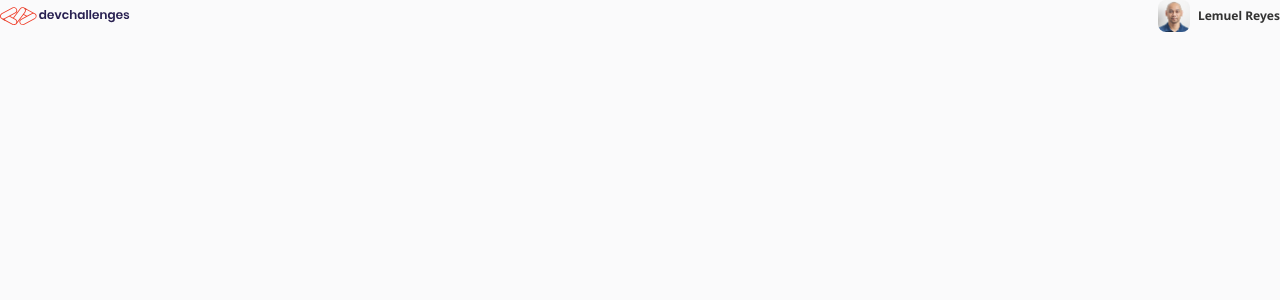
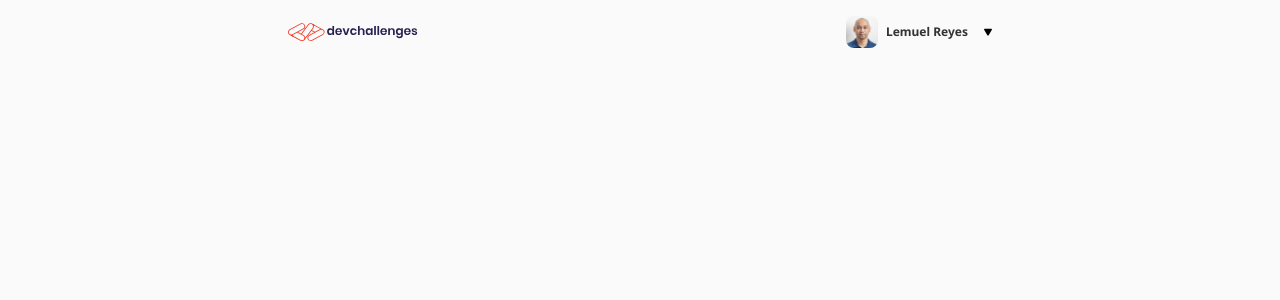
Before and after one commit to lemreyes/photo_app, a Next.js app: page /Profile/1 in a window 1280 px wide. Shown: the top 300 px of the page. Built offline with nearby package versions, Linux system fonts and the light colour scheme.

Commit message:
Add triangle icon for profile nav dropdown

```diff
--- a/src/app/Profile/[slug]/Components/ProfileHeader.tsx
+++ b/src/app/Profile/[slug]/Components/ProfileHeader.tsx
@@ -4,7 +4,7 @@ import ProfileNav from "./ProfileNav";
 
 export default function ProfileHeader() {
     return (
-        <header className="flex justify-between">
+        <header className="flex justify-between px-72 pt-4">
             <Logo />
             <ProfileNav />
         </header>
--- a/src/app/Profile/[slug]/Components/ProfileNav.tsx
+++ b/src/app/Profile/[slug]/Components/ProfileNav.tsx
@@ -1,6 +1,7 @@
 import React from "react";
 import Image from "next/image";
 import placeholder from "../../../../../public/profile_placeholder.jpg";
+import triangle_icon from "../../../../../public/triangle_icon.svg";
 
 export default function ProfileNav() {
   return (
@@ -11,6 +12,7 @@ export default function ProfileNav() {
         className="w-8 h-8 rounded-lg"
       />
       <p className="ml-2 text-xs font-bold text-[#333333]">Lemuel Reyes</p>
+      <Image src={triangle_icon} alt="Click down" className="w-2 h-2 ml-4 rotate-180" />
     </div>
   );
 }
--- a/src/app/Profile/[slug]/page.tsx
+++ b/src/app/Profile/[slug]/page.tsx
@@ -6,7 +6,7 @@ const noto_sans = Noto_Sans({ weight: ["400", "600", "700"], subsets: ["latin"]
 
 export default function Profile() {
   return (
-    <div className={`${noto_sans.className} px-18`}>
+    <div className={`${noto_sans.className} px-18 flex flex-col`}>
       <ProfileHeader />
     </div>
   );
```
Also changed, not shown: public/triangle_icon.svg (added).
